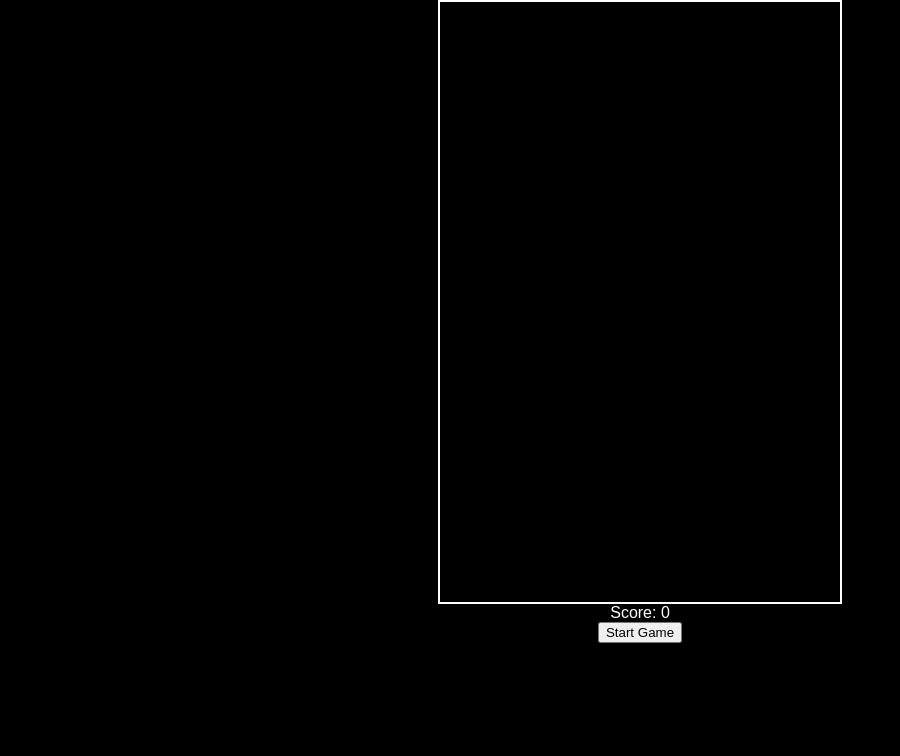
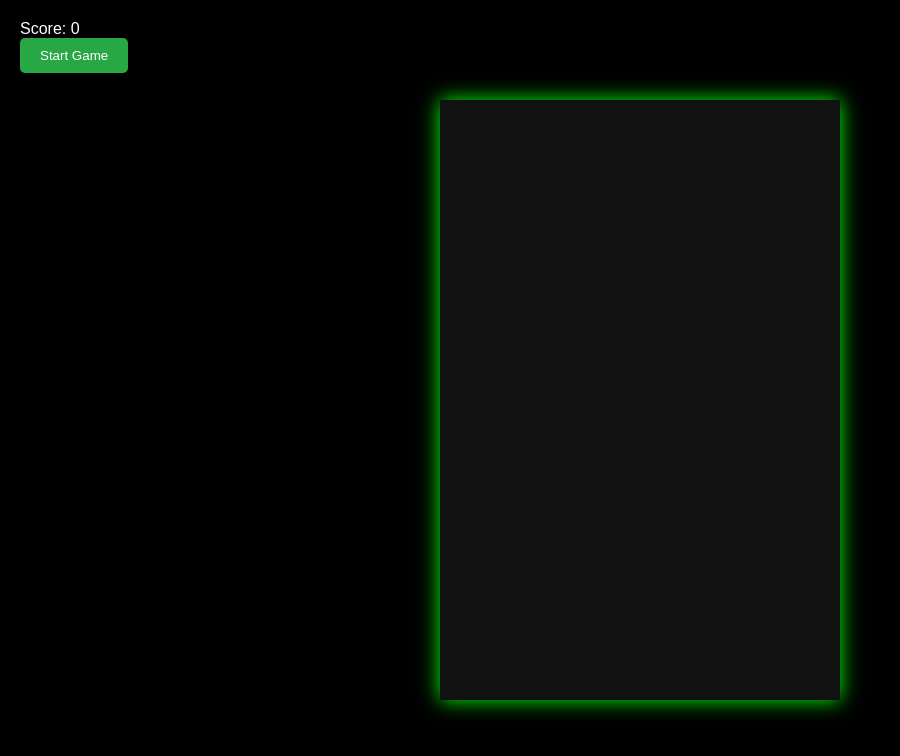
Before and after one commit to maya374/Gamingmaya, a plain HTML site: page index.html in a window 1280 px wide. Shown: the whole page, without its empty margins (0-900 px from the left). Drawn offline with Linux system fonts and the light colour scheme.

Commit message:
Update style.css

```diff
--- a/style.css
+++ b/style.css
@@ -1,20 +1,21 @@
-body {
-  margin: 0;
-  padding: 0;
-  background: black;
-  color: white;
-  text-align: center;
-  font-family: sans-serif;
+body, html {
+  margin: 0; padding: 0;
+  width: 100%; height: 100%;
+  display: flex; justify-content: center; align-items: center;
+  background: #000;
+  color: #fff; font-family: Arial, sans-serif;
 }
-canvas {
-  display: block;
-  margin: auto;
-  background: #000;
-  border: 2px solid #fff;
+canvas#game {
+  background: #111;
+  box-shadow: 0 0 20px #0f0;
 }
-h1 {
-  margin: 10px;
+#ui {
+  position: absolute; top: 20px; left: 20px;
 }
-p {
-  font-size: 20px;
+#startBtn {
+  padding: 10px 20px;
+  background: #28a745; color: #fff;
+  border: none; cursor: pointer;
+  border-radius: 5px;
 }
+#startBtn:hover { background: #218838; }
```
